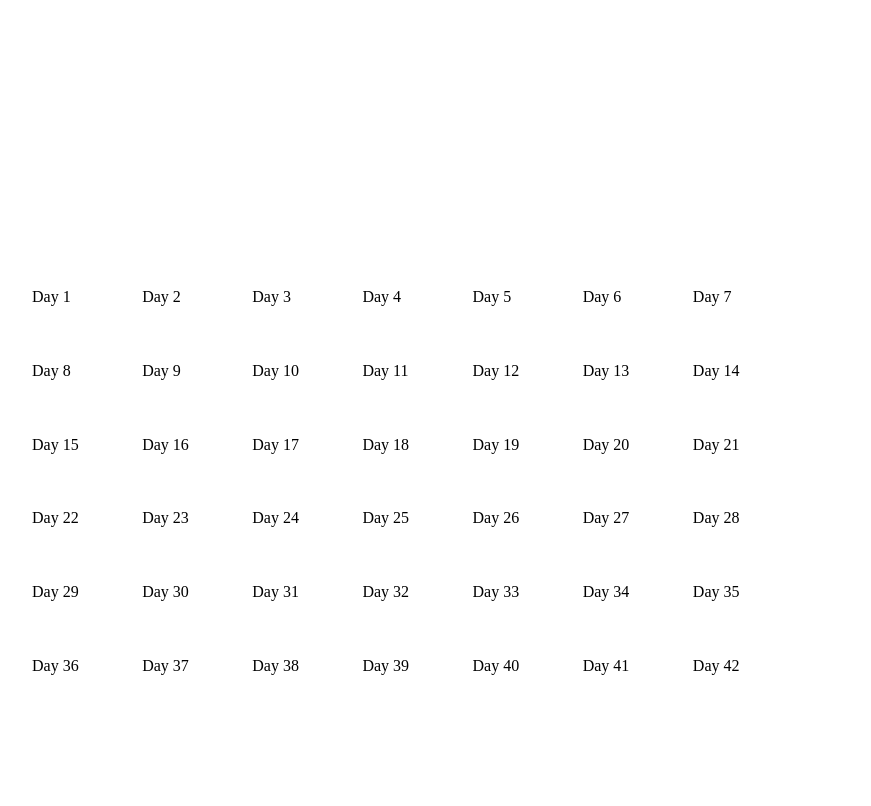
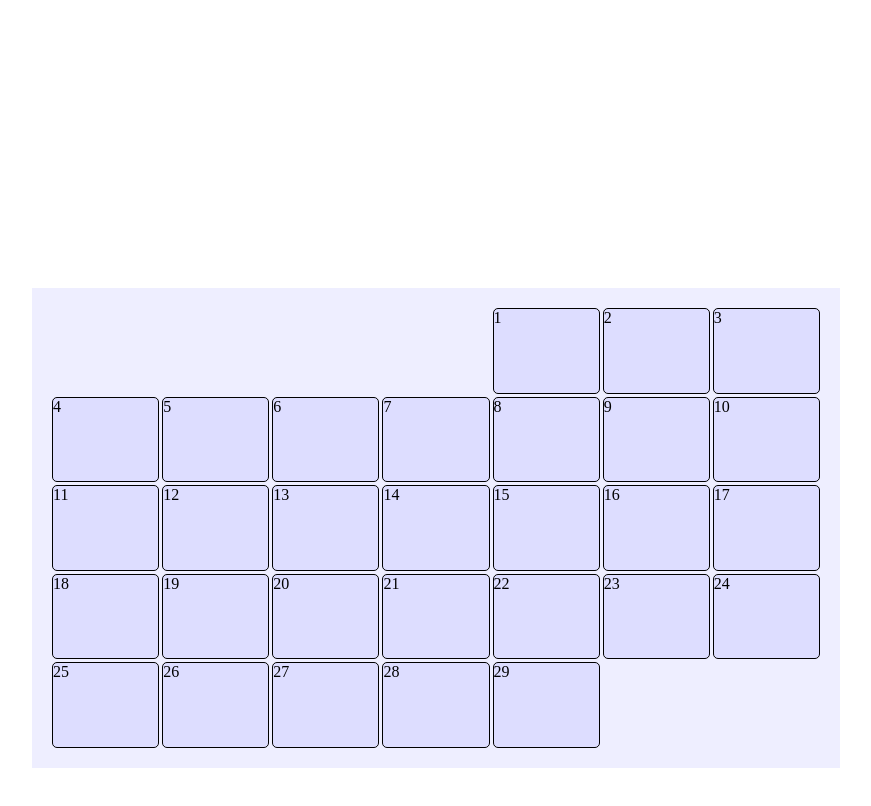
Before and after one commit to jasmerri/calendx, a plain HTML site: page web/index.html in a window 1280 px wide. Both pictures are taken after a click on the picture 200 px from the left and 338 px from the top of the page. Shown: the whole page, without its empty margins (232-1103 px from the left). Drawn offline with Linux system fonts and the light colour scheme.

Commit message:
format month calendar properly

```diff
--- a/web/js/main.js
+++ b/web/js/main.js
@@ -3,8 +3,8 @@ import { Schedule } from "./schedule/schedule.js";
 import { createWeeklyEntry } from "./schedule/helpers.js";
 import { addDays, justDay } from "./schedule/dateutil.js";
 import { createRange } from "./schedule/range.js";
-import { switchViews } from "./scene.js";
 import { makeDays } from "./scene.js";
+import { correctMonthFormat, switchViews } from "./scene.js";
 
 let schedule = new Schedule();
 
@@ -19,6 +19,8 @@ let timebar = new Timebar(document.querySelector("#time-bar"), document.querySel
 timebar.setDay(schedule.getDay(Date.now()));
 
 makeDays();
+correctMonthFormat();
+
 document.querySelector("#arrow-icon").addEventListener("click", switchViews);
 
 document.querySelector("#edit-button")
--- a/web/js/scene.js
+++ b/web/js/scene.js
@@ -15,15 +15,37 @@ export function makeDays() {
     for(let i = 1; i <= 42; i++) { // loop for month days
         let dynamicId = "day" + i + "m";
         let day = document.createElement("div");
-        let text = document.createTextNode("Day " + i);
+        let text = document.createTextNode(i);
         day.appendChild(text);
+        day.classList.add("day");
         document.querySelector("#month-calendar").appendChild(day).id = dynamicId;
     }
     for(let i = 1; i <= 7; i++) { // loop for week days
         let dynamicId = "day" + i + "w";
         let day = document.createElement("div");
-        let text = document.createTextNode("Day " + i);
+        let text = document.createTextNode(i);
         day.appendChild(text);
+        day.classList.add("day");
         document.querySelector("#week-calendar").appendChild(day).id = dynamicId;
     }
 }
+
+export function correctMonthFormat() {
+    let currentDay = new Date();
+    currentDay.setDate(1); // change to first day of the month
+    const dayNum = currentDay.getDay();
+    // potential feature: don't remove previous month's days, but update their numbers as well
+    // and gray them out instead of making invisible
+    let i = 1;
+    for(; i <= dayNum; i++) { // Remove previous month's days
+        document.querySelector("#day" + i + "m").classList.add("invisible");
+    }
+    let daysInMonth = new Date(currentDay.getFullYear(), currentDay.getMonth() + 1, 0).getDate();
+    for(i--; i <= daysInMonth + dayNum; i++) { // Change displayed dates of current month's days
+        document.querySelector("#day" + i + "m").innerHTML = (i - dayNum);
+    }
+    for(; i <= 42; i++) { // Remove next month's days
+        document.querySelector("#day" + i + "m").style.display = "none";
+    }
+    return dayNum; // return the id of the actual first day
+}
--- a/web/page.css
+++ b/web/page.css
@@ -38,7 +38,8 @@ html, body {
     grid-column: 3 / 4;
     grid-row: 4 / 5;
     gap: 3px 3px;
-    background-color: white;
+    background-color: #eeeeff;
+    padding: 20px;
     height: 100%;
     width: 100%;
 }
```
